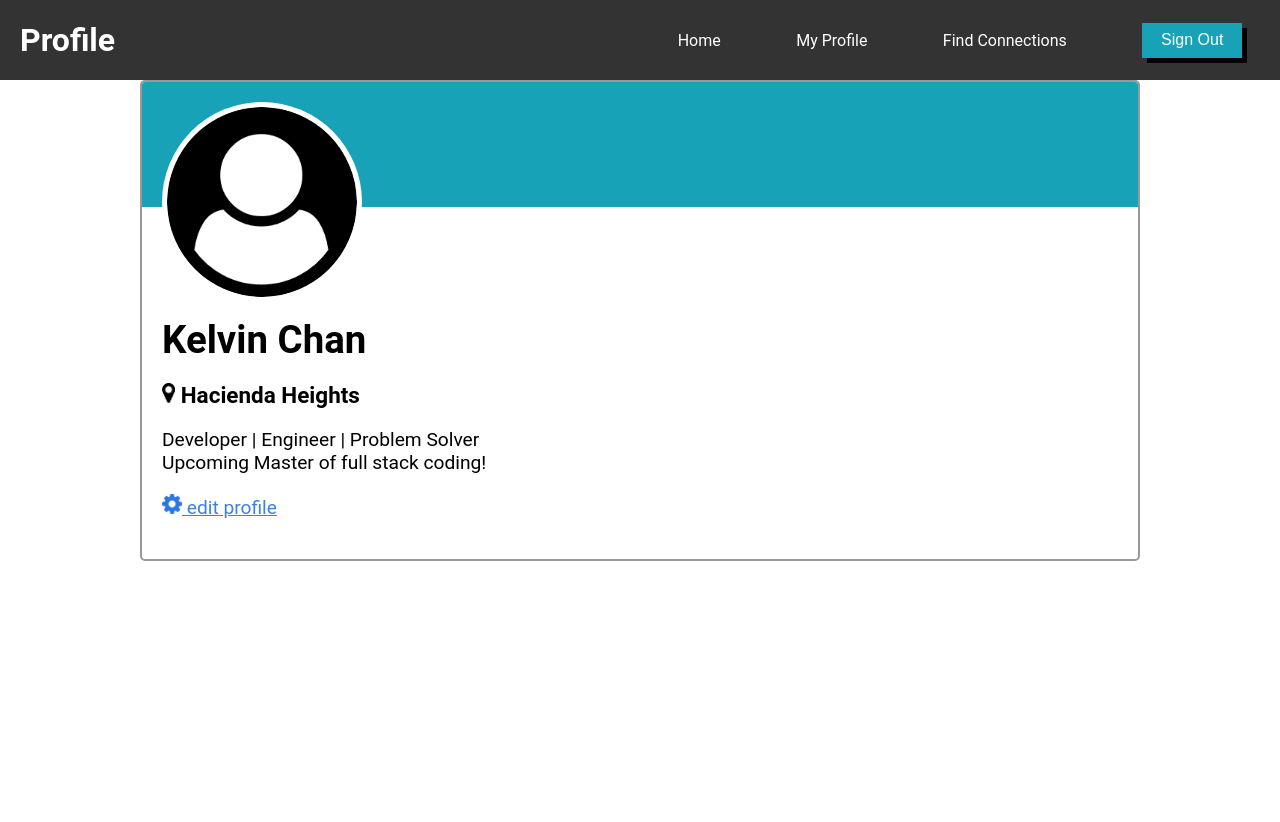
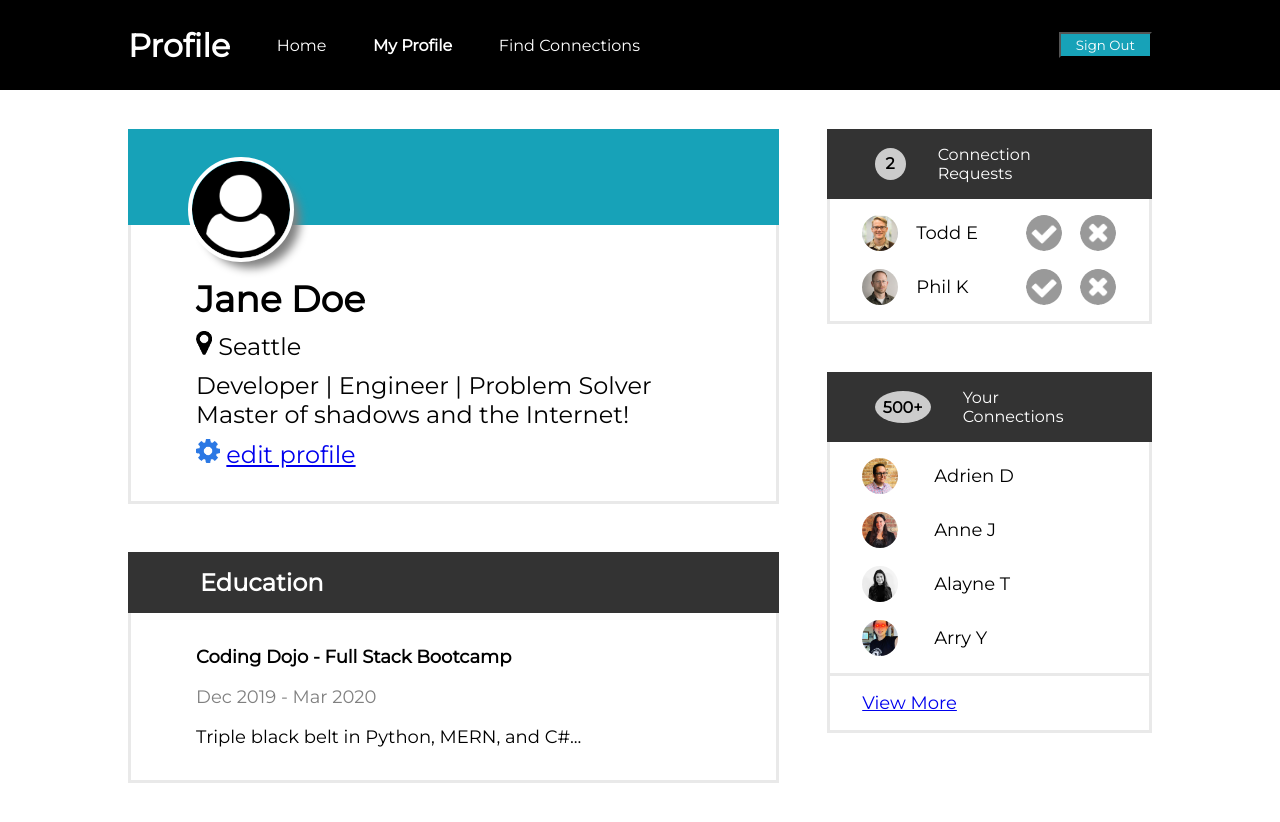
Before and after one commit to kelchan/Profile_Page, a plain HTML site: page index.html in a window 1280 px wide. Before the commit the page ends 800 px from the top, so only its background shows below. Drawn offline with Linux system fonts and the light colour scheme.

Commit message:
cleaned everything up

```diff
--- a/index.html
+++ b/index.html
@@ -5,55 +5,124 @@
         <meta http-equiv="X-UA-Compatible" content="IE=edge">
         <meta name="viewport" content="width=device-width, initial-scale=1.0">
         <link rel="stylesheet" href="style.css">
+        <link rel="preconnect" href="https://fonts.googleapis.com">
+        <link rel="preconnect" href="https://fonts.gstatic.com" crossorigin>
+        <link href="https://fonts.googleapis.com/css2?family=Montserrat&family=Roboto:ital,wght@1,300&display=swap" rel="stylesheet">
         <title>Profile Page</title>
     </head>
+
     <body>
-        <div id="navbar">
-            <div class="nav">
-                <h1 class="nav-title">Profile</h1>
-                <ul class="nav-links">
-                    <li><a href="#">Home</a></li>
-                    <li><a href="#" class="active">My Profile</a></li>
-                    <li><a href="#">Find Connections</a></li>
-                    <li><button class="btn">Sign Out</button></li>
-                </ul>
+        <!-- nav-bar -->
+        <div id="nav-bar">
+            <ul class="nav-left">
+                <li><h1>Profile</h1></li>
+                <li><a href="#">Home</a></li>
+                <li><b><a href="#">My Profile</a></b></li>
+                <li><a href="#">Find Connections</a></li>
+            </ul>
+            <div class="nav-right">
+                <button id="sign-out-btn">Sign Out</button>
             </div>
         </div>
-        <div id="main">
-            <div id="subleft">
-                <div id="usercard">
-                    <div class="flex-container">
 
-                        <!-- user info card -->
-                        <div class="user-card">
-                            <div class="card-header">
-                                <img src="icons/user-circle.png" alt="user-circle" class="avatar-m">
+        <!-- BODY  -->
+        <div id="body">
+
+            <!-- BODY-LEFT -->
+            <div class="body-left">
+
+                <!-- PROFILE -->
+                <div id="profile">
+                    <div class="profile-header">
+                        <img id="profile-pic" src="./icons/user-circle.png" alt="">
+                    </div>
+                    <div class ="profile-body-desc">
+                        <h2>Jane Doe</h2>
+                        <img class="profile-icon" src="./icons/map-marker.png" alt="map marker">
+                        <span id="p2">Seattle</span>
+                        <p id="p1">Developer | Engineer | Problem Solver</p>
+                        <p id="p2">Master of shadows and the Internet!</p>
+                        <img class="profile-icon" src="./icons/gear.png" alt="settings icon">
+                        <span><a href="#">edit profile</a></span>
+                    </div>
+                </div>
+
+                <!-- EDUCATION -->
+                <div id="education">
+                    <div class="header">
+                        <h3>Education</h3>
+                    </div>
+                    <div class="body">
+                        <h4>Coding Dojo - Full Stack Bootcamp</h4>
+                        <p id="date">Dec 2019 - Mar 2020</p>
+                        <p>Triple black belt in Python, MERN, and C#...</p>
+                    </div>
+                </div>
+
+            </div>
+
+            <!-- BODY-RIGHT -->
+            <div class="body-right">
+
+                <!-- REQUESTS -->
+                <div id="requests">
+                    <div class="header">
+                        <p class="noti">2</p>
+                        <p>Connection Requests</p>
+                    </div>
+                    <div class="body">
+                        <div class="person">
+                            <div class="person-left">
+                                <img class="icon" src="./images/todd-s.jpg" alt="Todd E">
+                                <p>Todd E</p>
                             </div>
-                            <div class="card-body">
-                                <h1>Kelvin Chan </h1>
-                                <h3>
-                                    <img src="icons/map-marker.png" alt="pin" class="icon-s">
-                                    Hacienda Heights
-                                </h3>
-                                <p>Developer | Engineer | Problem Solver<br>
-                                Upcoming Master of full stack coding!</p>
-                                <p>
-                                    <a href="#">
-                                        <img src="icons/gear.png" alt="gear" class="icon-s">
-                                        edit profile
-                                    </a>
-                                </p>
+                            <div class="person-right">
+                                <img class="icon" src="./icons/accept-circle.png" alt="accept">
+                                <img class="icon" src="./icons/close-circle.png" alt="reject">
                             </div>
                         </div>
-
+                        <div class="person">
+                            <div class="person-left">
+                                <img class="icon" src="./images/phil-s.jpg" alt="Phil K">
+                                <p>Phil K</p>
+                            </div>
+                            <div class="person-right">
+                                <img class="icon" src="./icons/accept-circle.png" alt="accept">
+                                <img class="icon" src="./icons/close-circle.png" alt="reject">
+                            </div>
+                        </div>
                     </div>
                 </div>
-                <div id="education"></div>
-            </div>
-            <div id="subright">
-                <div id="requests"></div>
-                <div id="connects"></div>
+
+                <!-- CONNECTIONS -->
+                <div id="connections">
+                    <div class="header">
+                        <p class="noti" id="requests-noti">500+</p>
+                        <p>Your Connections</p>
+                    </div>
+                    <div class="body">
+                        <div id="connect" class="person">
+                            <img class="icon" src="./images/adrien-s.jpg" alt="Adrien D">
+                            <p>Adrien D</p>
+                        </div>
+                        <div id="connect" class="person">
+                            <img src="./images/anne-s.jpg" alt="anne" class="icon">
+                            <p>Anne J</p>
+                        </div>
+                        <div id="connect" class="person">
+                            <img src="./images/alayne-s.jpg" alt="Alayne" class="icon">
+                            <p>Alayne T</p>
+                        </div>
+                        <div id="connect" class="person">
+                            <img src="./images/arry-s.jpg" alt="arry" class="icon">
+                            <p>Arry Y</p>
+                        </div>
+                    </div>
+                    <a href="#" id="viewmore">View More</a>
+                </div>
+
             </div>
         </div>
+
     </body>
 </html>
--- a/style.css
+++ b/style.css
@@ -1,98 +1,193 @@
 * {
     margin: 0;
     padding: 0;
+    box-sizing: border-box;
+    font-family: 'Montserrat', sans-serif;
+
 }
 
-body {
-    font-family: 'Roboto', sans-serif;
+/* NAV BAR */
+#nav-bar {
+    background-color: black;
+    padding: 2% 10%;
+    display: flex;
+    justify-content: space-between;
+    color: white;
 }
 
-.nav {
+.nav-left {
+    width: 50%;
+    align-items: center;
+    display: flex;
+    justify-content: space-between;
+    list-style-type: none;
+}
+
+.nav-left a {
+    text-decoration: none;
+    color: white;
+}
+
+.nav-right {
+    display: flex;
+    align-items: center;
+}
+
+#sign-out-btn {
+    width: 7em;
+    padding: 3px;
+    background-color: #17A2B8;
+    color: white;
+}
+
+/* BODY  */
+#body {
+    padding: 3% 10%;
+    display: flex;
+    gap: 3em;
+}
+
+.body-left {
+    /* outline: 1px solid red; */
+    flex: 2;
+    display: flex;
+    flex-direction: column;
+    gap: 3em;
+}
+
+.body-right {
+    flex: 1;
+    display: flex;
+    flex-direction: column;
+    gap: 3em;
+}
+
+/* PROFILE */
+.profile-header {
+    background-color: #17A2B8;
+    height: 6em;
+}
+
+#profile-pic {
+    outline: 4px solid white;
+    box-shadow: 10px 10px 10px grey;
+    border-radius: 50%;
+    width: 15%;
+    position: relative;
+    top: 2em;
+    left: 4em;
+}
+
+
+.profile-body-desc {
+    text-decoration: none;
+    list-style-type: none;
+    font-size: 150%;
+    padding: 8% 10% 5% 10%;
+    border: 3px solid #E9E9E9;
+    border-top: none;
+}
+
+
+.profile-icon {
+    height: 1em;
+}
+
+h2, #p2 {
+    margin-bottom:10px;
+}
+
+#p1 {
+    margin-top: 10px;
+}
+
+
+/* EDUCATION */
+.header {
     background-color: #333333;
-    color: #ffffff;
-    height: 80px;
+    padding: 1em 3em;
+    display: flex;
+    justify-content: flex-start;
+    align-items: center;
+    gap: 2em;
+}
+
+h3 {
+    color: white;
+    font-size: 1.5em;
+    margin-left: 1em;
+}
+
+.body {
+    padding: 5% 10%;
+    display: flex;
+    flex-direction: column;
+    gap: 1em;
+    border: 3px solid #E9E9E9;
+    border-top: none;
+    font-size: large;
+}
+
+#date {
+    color: grey;
+}
+
+
+.header > * {
+    color: white;
+}
+
+
+/* REQUESTS */
+.icon {
+    border-radius: 50%;
+    height: 2em;
+    width: 2em;
+}
+
+.noti {
+    background-color: #CCCCCC;
+    border-radius: 50%;
+    height: 2em;
+    width: 2em;
+    display: flex;
+    align-items: center;
+    justify-content: center;
+    color: black;
+    font-weight: bold;
+}
+
+
+.person {
     display: flex;
     align-items: center;
     justify-content: space-between;
 }
 
-.nav-links {
-    width: 50%;
+.person > * {
     display: flex;
     align-items: center;
-    list-style-type: none;
-    justify-content: space-around;
+    gap: 1em;
 }
 
-.nav a {
-    color: #ffffff;
-    text-decoration: none;
+
+/* CONNECTIONS */
+#requests-noti {
+    width: 3.5em;
 }
 
-.nav-title {
-    margin-left: 20px;
+#connect {
+    display: flex;
+    justify-content: flex-start;
+    gap: 2em;
 }
 
-.btn {
-    height: 35px;
-    width: 100px;
-    background-color: #17a2b8;
-    color: #ffffff;
-    border: none;
-    font-size: 16px;
-    box-shadow: 5px 5px #000000;
+#viewmore {
+    padding: 5% 10%;
+    display: flex;
+    flex-direction: column;
+    gap: 1em;
+    border: 3px solid #E9E9E9;
+    border-top: none;
+    font-size: large;
 }
-
-/* Usercard (start) */
-.flex-container {
-    width: 1000px;
-    margin: 0 auto;
-    display: flex;
-    justify-content: space-between;
-    align-items: center;
-}
-
-.user-card {
-    width: 100%;
-    background-color: #fff;
-    border: 2px solid #999;
-    margin-bottom: 20px;
-    border-radius: 5px;
-    font-size: 1.2rem;
-    overflow: hidden;
-}
-
-.card-header {
-    background-color: #17a2b8;
-    height: 125px;
-    margin-bottom: 70px;
-}
-
-.card-body {
-    padding: 20px;
-}
-
-.card-body h1,
-.card-body h2,
-.card-body h3,
-.card-body p {
-    margin: 20px 0px;
-}
-
-.avatar-m {
-    border-radius: 50%;
-    background-color: #fff;
-    height: 190px;
-    padding: 5px;
-    margin-top: 20px;
-    margin-left: 20px;
-}
-
-.icon-s {
-    height: 20px;
-}
-
-a {
-    color: #3a81e6;
-}
-/* Usercard (end) */
```
Also changed, not shown: icons/accept-circle.png (added), icons/close-circle.png (added), images/adrien-s.jpg (added), images/alayne-s.jpg (added), images/anne-s.jpg (added), images/arry-s.jpg (added), images/jane-m.jpg (added), images/phil-s.jpg (added), images/todd-s.jpg (added).
